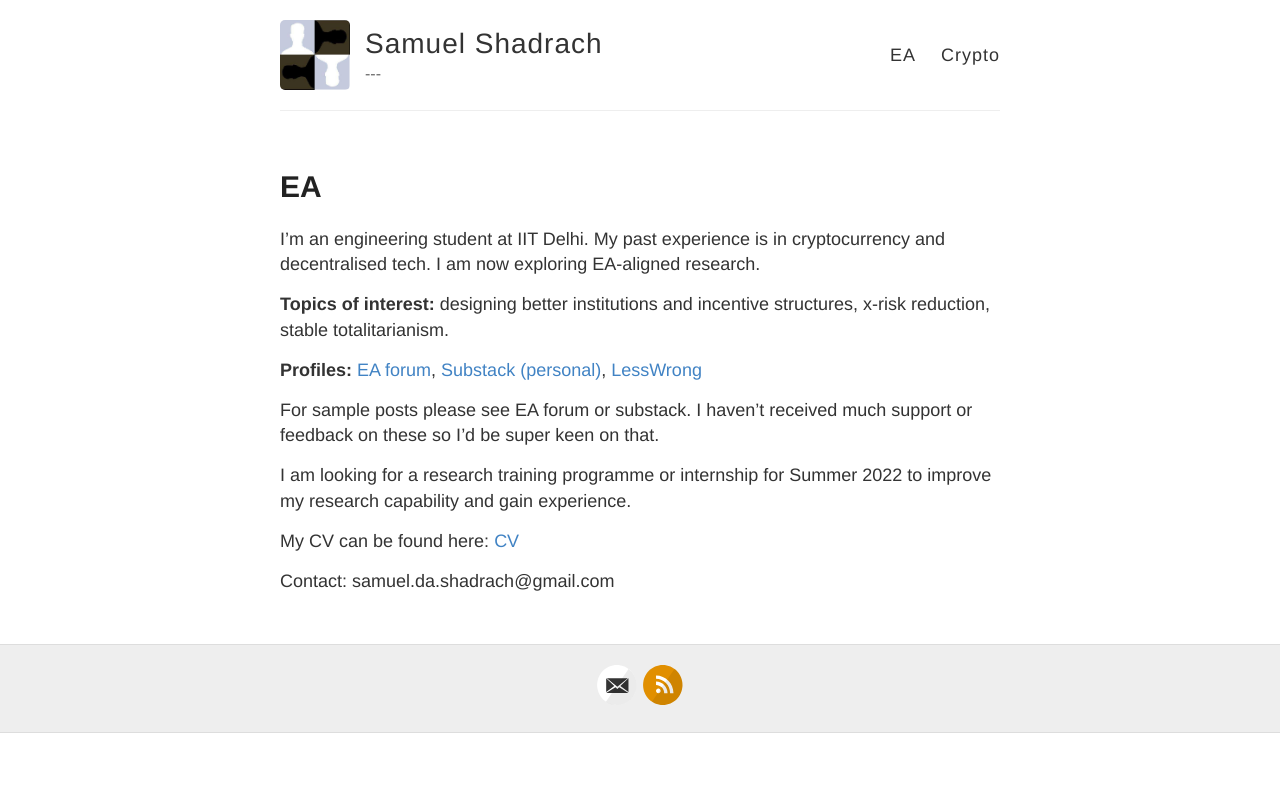
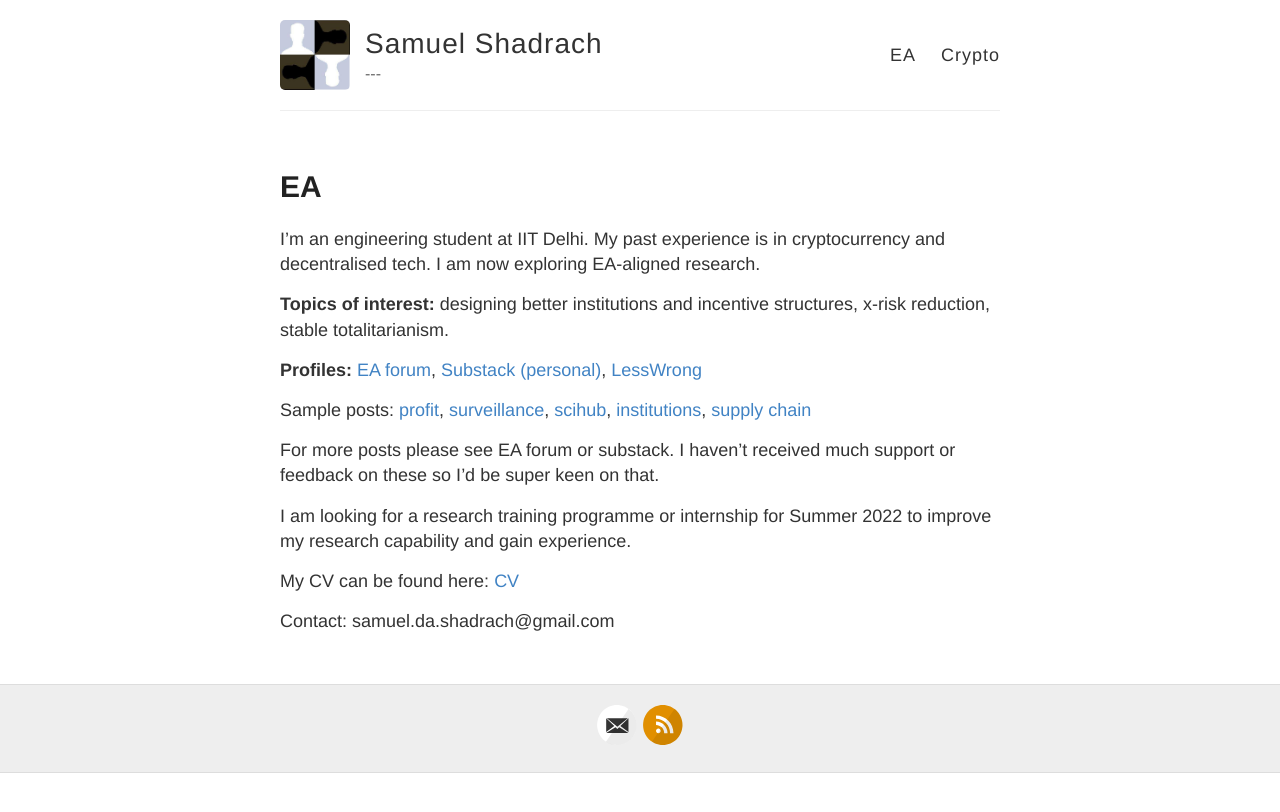
Before and after one commit to samueldashadrach/samueldashadrach.github.io, a Jekyll site: the page built from EA.md, in a window 1280 px wide. Shown: the top 812 px of the page. Built offline with Jekyll 4.4.1, drawn with Linux system fonts in a browser that asks for light colours.

Commit message:
Update EA.md

```diff
--- a/EA.md
+++ b/EA.md
@@ -10,7 +10,9 @@ I'm an engineering student at IIT Delhi. My past experience is in cryptocurrency
 
 **Profiles:** [EA forum](https://forum.effectivealtruism.org/users/samuel-shadrach-1), [Substack (personal)](https://kroma.substack.com), [LessWrong](https://www.lesswrong.com/users/samuel-shadrach)
 
-For sample posts please see EA forum or substack. I haven't received much support or feedback on these so I'd be super keen on that.
+Sample posts: [profit](https://forum.effectivealtruism.org/posts/WKX8Jckar6QRgx6Pd/profit-maximisation-and-obligations-on-shareholders), [surveillance](https://forum.effectivealtruism.org/posts/nm2EczMBm99AZn5JK/the-case-for-studying-stylometric-deanonymisation-as), [scihub](https://forum.effectivealtruism.org/posts/Zxiugmj5EnS6SXYnS/scihub-backups-for-open-research), [institutions](https://forum.effectivealtruism.org/posts/AiH7oJh9qMBNmfsGG/institution-design-for-exponential-technology), [supply chain](https://kroma.substack.com/p/proactive-mapping-of-global-supply)
+
+For more posts please see EA forum or substack. I haven't received much support or feedback on these so I'd be super keen on that.
 
 I am looking for a research training programme or internship for Summer 2022 to improve my research capability and gain experience.
 
```
